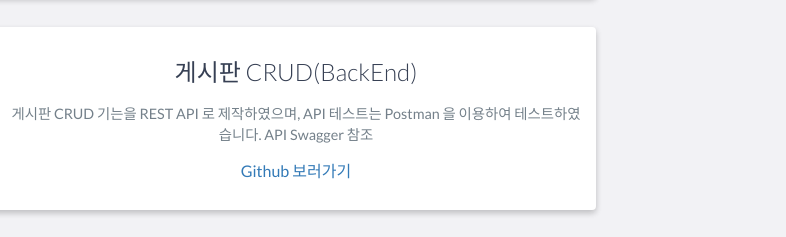
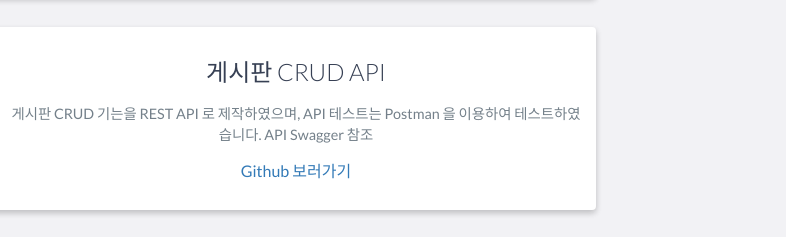
Before and after one commit to hodolee246/portfolio, a website: page index.html in a window 1280 px wide. Shown: the part 2388-2625 px from the top of the page, 494-1280 px from the left. Drawn offline with nearby package versions, Linux system fonts and the light colour scheme.

Commit message:
index.html 글씨 수정

```diff
--- a/index.html
+++ b/index.html
@@ -140,7 +140,7 @@
                     </div>
                     <!-- End .project-image -->
                     <div class="project-info">
-                        <h3>게시판 CRUD(BackEnd)</h3>
+                        <h3>게시판 CRUD API</h3>
                         <p>
                             게시판 CRUD 기는을 REST API 로 제작하였으며, API 테스트는 Postman 을 이용하여 테스트하였습니다. API Swagger 참조
                         </p>
```
